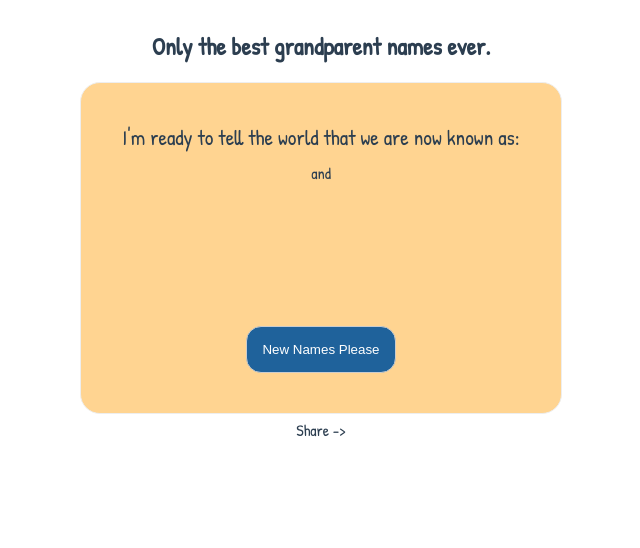
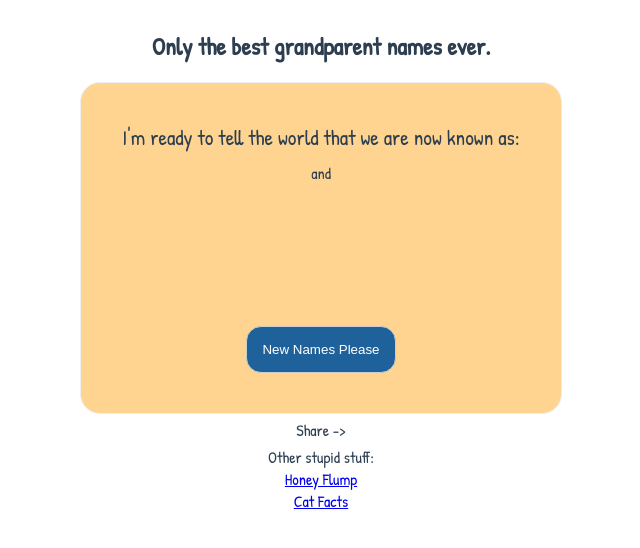
Before and after one commit to nbwoodward/grannyflump, a Vue app: page /1 in a window 1280 px wide. Shown: the top 548 px of the page, without its empty margins (319-959 px from the left). Built offline with nearby package versions, Linux system fonts and the light colour scheme.

Commit message:
other stuff

```diff
--- a/src/pages/GrannyFlump.vue
+++ b/src/pages/GrannyFlump.vue
@@ -13,6 +13,11 @@
     <div id="share">
       <a @click="share">Share -&gt;</a>
       <div id="copied" v-if="showCopied">Link copied to clipboard!</div>
+    </div>
+    <div id="others">
+      Other stupid stuff: <br/>
+      <a target="_blank" href="https://honeyflump.com">Honey Flump</a> <br/>
+      <a target="_blank" href="https://catfact.xyz">Cat Facts</a> <br/>
     </div>
   </div>
 </template>
```
